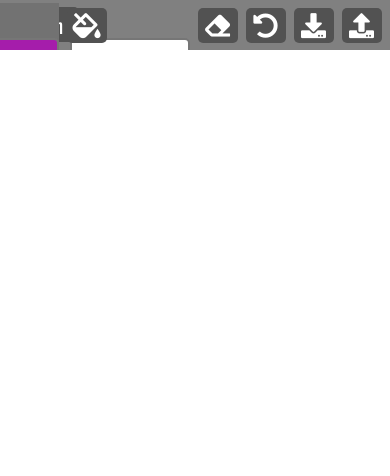
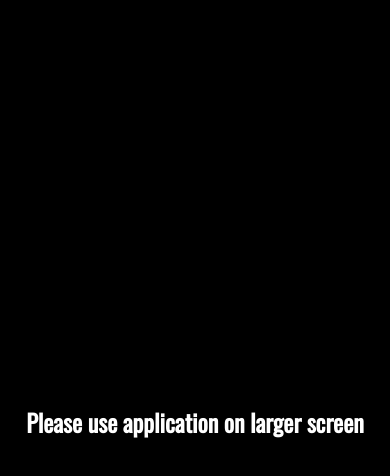
Before and after one commit to JacintoDesign/paint-clone, a plain HTML site: page index.html in a window 390 px wide. Drawn offline with nearby package versions, Linux system fonts and the light colour scheme.

Commit message:
added mobile message

```diff
--- a/index.html
+++ b/index.html
@@ -52,6 +52,11 @@
         <!-- <canvas id="canvas"></canvas> -->
     </div>
 
+    <!-- Mobile Message -->
+    <div class="mobile-message">
+        <h2>Please use application on larger screen</h2>
+    </div>
+
     <!-- Script -->
     <script src="script.js"></script>
 </body>
--- a/style.css
+++ b/style.css
@@ -146,3 +146,22 @@ body {
     cursor: crosshair;
     z-index: 10;
 }
+
+/* Mobile Message */
+.mobile-message { display: none; }
+
+/* Media Query: Mobile Devices */
+@media screen and (max-width: 800px) {
+    .mobile-message {
+        position: absolute;
+        height: 100vh;
+        width: 100%;
+        background-color: rgb(0, 0, 0);
+        color: white;
+        display: flex;
+        justify-content: center;
+        align-items: center;
+        text-align: center;
+        z-index: 100;
+    }
+}
```
